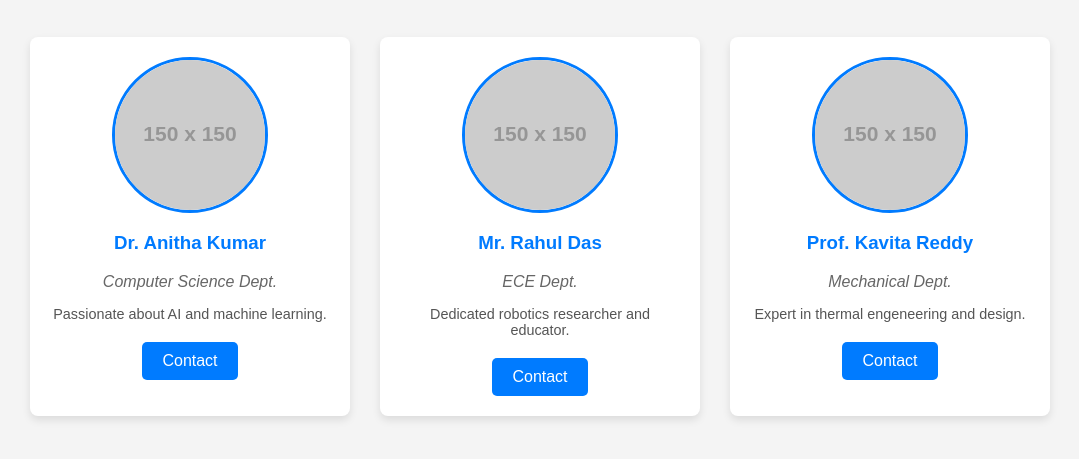
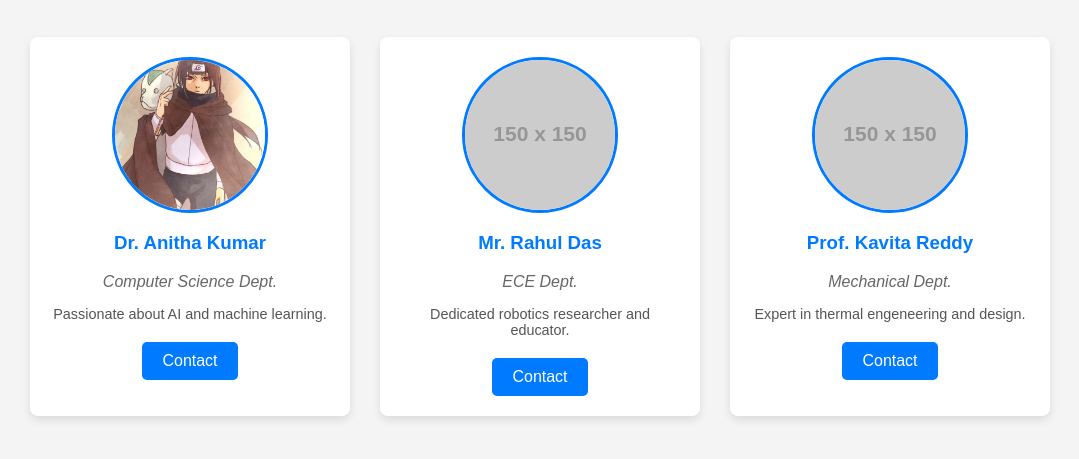
Before and after one commit to RAJALAKSHMI2412/Facultydetails, a plain HTML site: page index.html in a window 1280 px wide. Shown: the part 81-540 px from the top of the page, without its empty margins (100-1179 px from the left). Drawn offline with Linux system fonts and the light colour scheme; placeholder pictures from the web are drawn by us.

Commit message:
Update index.html

```diff
--- a/index.html
+++ b/index.html
@@ -15,7 +15,7 @@
     <main>
         <section class="faculty-cards">
             <div class="faculty-card">
-                <img src="https://via.placeholder.com/150" alt="Dr. Anitha Kumar">
+                <img src="1.jpg" alt="Dr. Anitha Kumar">
                 <h3>Dr. Anitha Kumar</h3>
                 <p class="department">Computer Science Dept.</p>
                 <p class="description">Passionate about AI and machine learning.</p>
```
